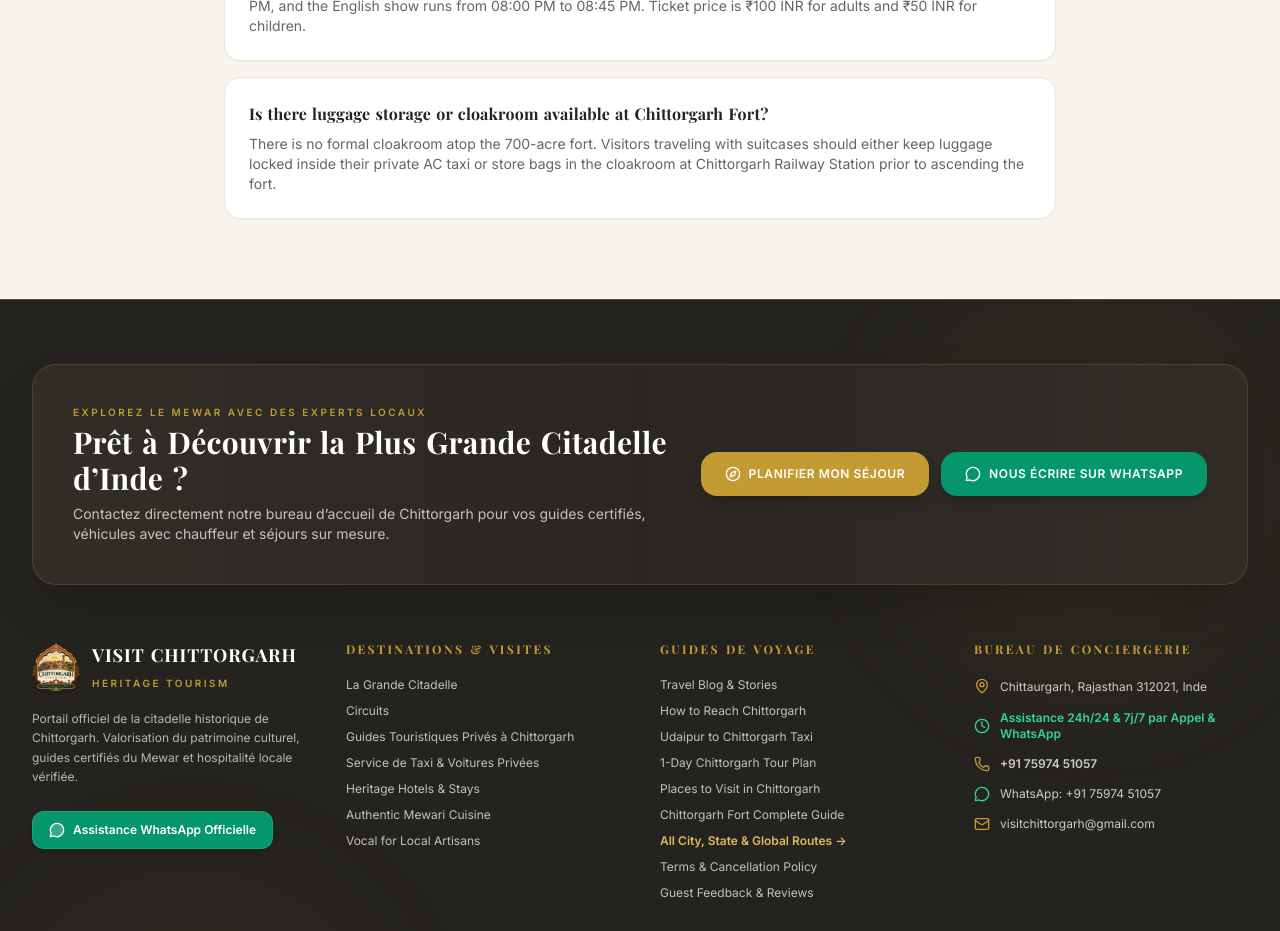
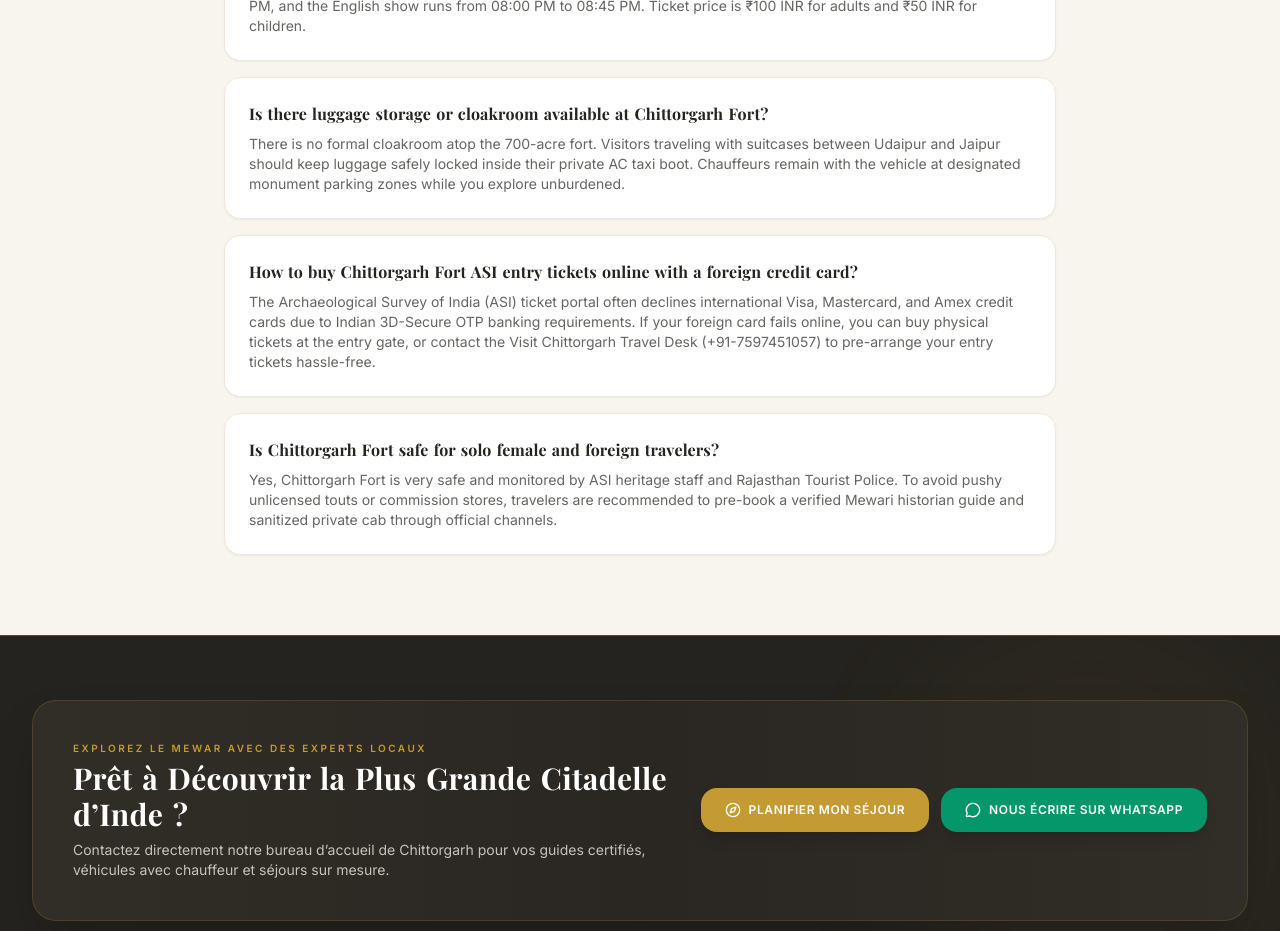
Before and after one commit to Sharmaji2516/chittorgarh-tourism, a React (Vite) app: page /fr/chittorgarh-fort-timings-tickets in a window 1280 px wide. Shown: the part 2100-3031 px from the top of the page. Built offline with nearby package versions, Linux system fonts and the light colour scheme; a web font is replaced by a local one.

Commit message:
feat(seo): add foreign card ticketing, luggage storage, and safety FAQs

```diff
--- a/src/pages/seo/ChittorgarhFortTimingsTickets.jsx
+++ b/src/pages/seo/ChittorgarhFortTimingsTickets.jsx
@@ -39,7 +39,23 @@ const TIMINGS_FAQ_SCHEMA = {
       "name": "Is there luggage storage or cloakroom available at Chittorgarh Fort?",
       "acceptedAnswer": {
         "@type": "Answer",
-        "text": "There is no formal cloakroom atop the 700-acre fort. Visitors traveling with suitcases should either keep luggage locked inside their private AC taxi or store bags in the cloakroom at Chittorgarh Railway Station prior to ascending the fort."
+        "text": "There is no formal cloakroom atop the 700-acre fort. Visitors traveling with suitcases between Udaipur and Jaipur should keep luggage safely locked inside their private AC taxi boot. Chauffeurs remain with the vehicle at designated monument parking zones while you explore unburdened."
+      }
+    },
+    {
+      "@type": "Question",
+      "name": "How to buy Chittorgarh Fort ASI entry tickets online with a foreign credit card?",
+      "acceptedAnswer": {
+        "@type": "Answer",
+        "text": "The Archaeological Survey of India (ASI) ticket portal often declines international Visa, Mastercard, and Amex credit cards due to Indian 3D-Secure OTP banking requirements. If your foreign card fails online, you can buy physical tickets at the entry gate, or contact the Visit Chittorgarh Travel Desk (+91-7597451057) to pre-arrange your entry tickets hassle-free."
+      }
+    },
+    {
+      "@type": "Question",
+      "name": "Is Chittorgarh Fort safe for solo female and foreign travelers?",
+      "acceptedAnswer": {
+        "@type": "Answer",
+        "text": "Yes, Chittorgarh Fort is very safe and monitored by ASI heritage staff and Rajasthan Tourist Police. To avoid pushy unlicensed touts or commission stores, travelers are recommended to pre-book a verified Mewari historian guide and sanitized private cab through official channels."
       }
     }
   ]
--- a/src/pages/seo/UdaipurToChittorgarhTaxi.jsx
+++ b/src/pages/seo/UdaipurToChittorgarhTaxi.jsx
@@ -35,6 +35,14 @@ const UdaipurToChittorgarhTaxi = () => {
     {
       q: "Are toll taxes, parking fees, and driver allowances included?",
       a: "Our quotations provide complete transparent pricing specifying toll taxes and parking fees upfront with no hidden surcharge surprises."
+    },
+    {
+      q: "Can we safely store our suitcases in the cab during the fort tour?",
+      a: "Yes, 100%. All our Sedans and Innova Crystas feature locked boot space for international-size suitcases. Your chauffeur stays stationed with the vehicle at all times while you explore."
+    },
+    {
+      q: "Do your drivers speak English and avoid forced shopping stops?",
+      a: "Yes. Our chauffeurs are experienced with international guests, speak conversational English, and follow a strict zero-commission shopping policy with Western safety standards (working rear seatbelts and dual AC)."
     }
   ];
 
```
